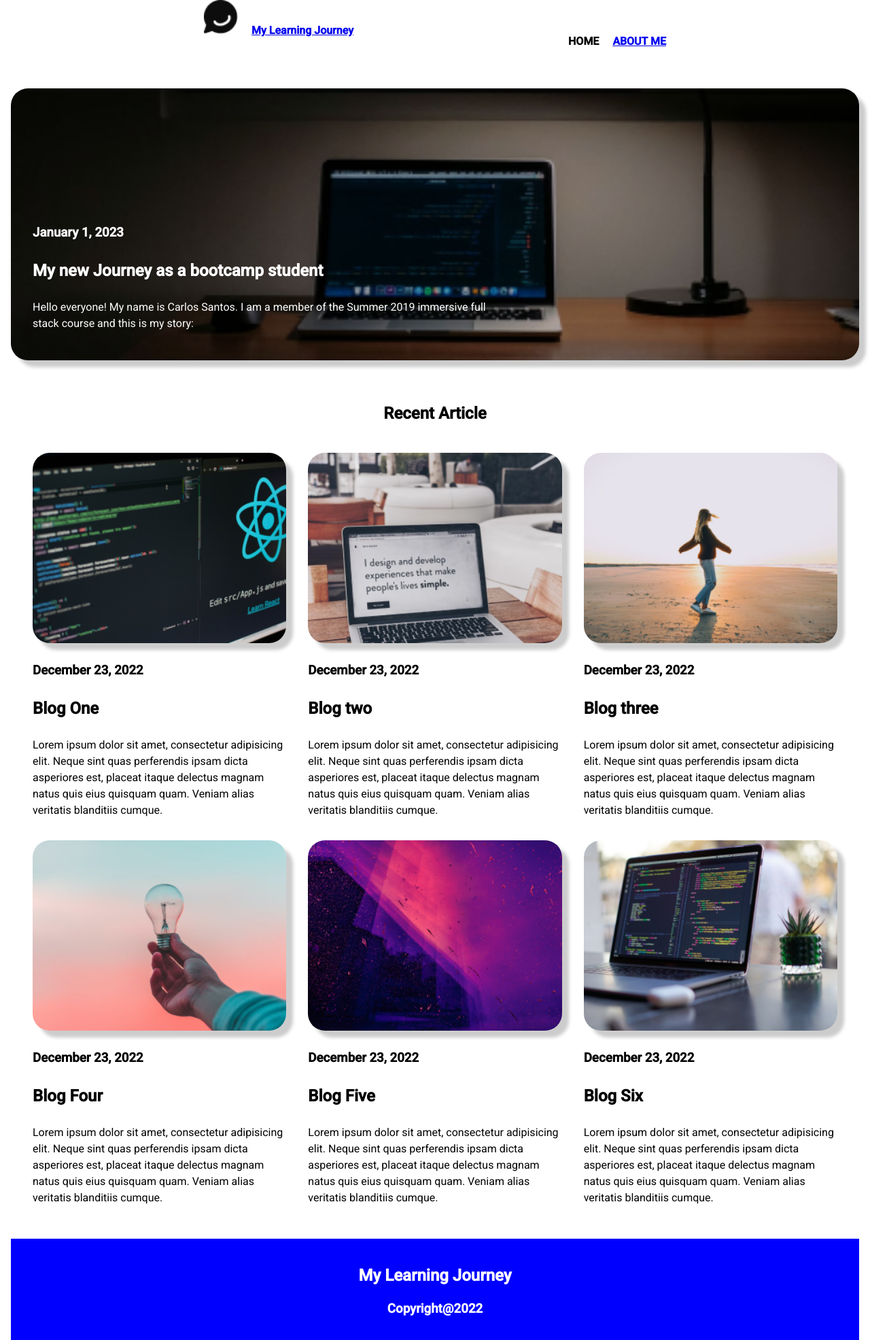
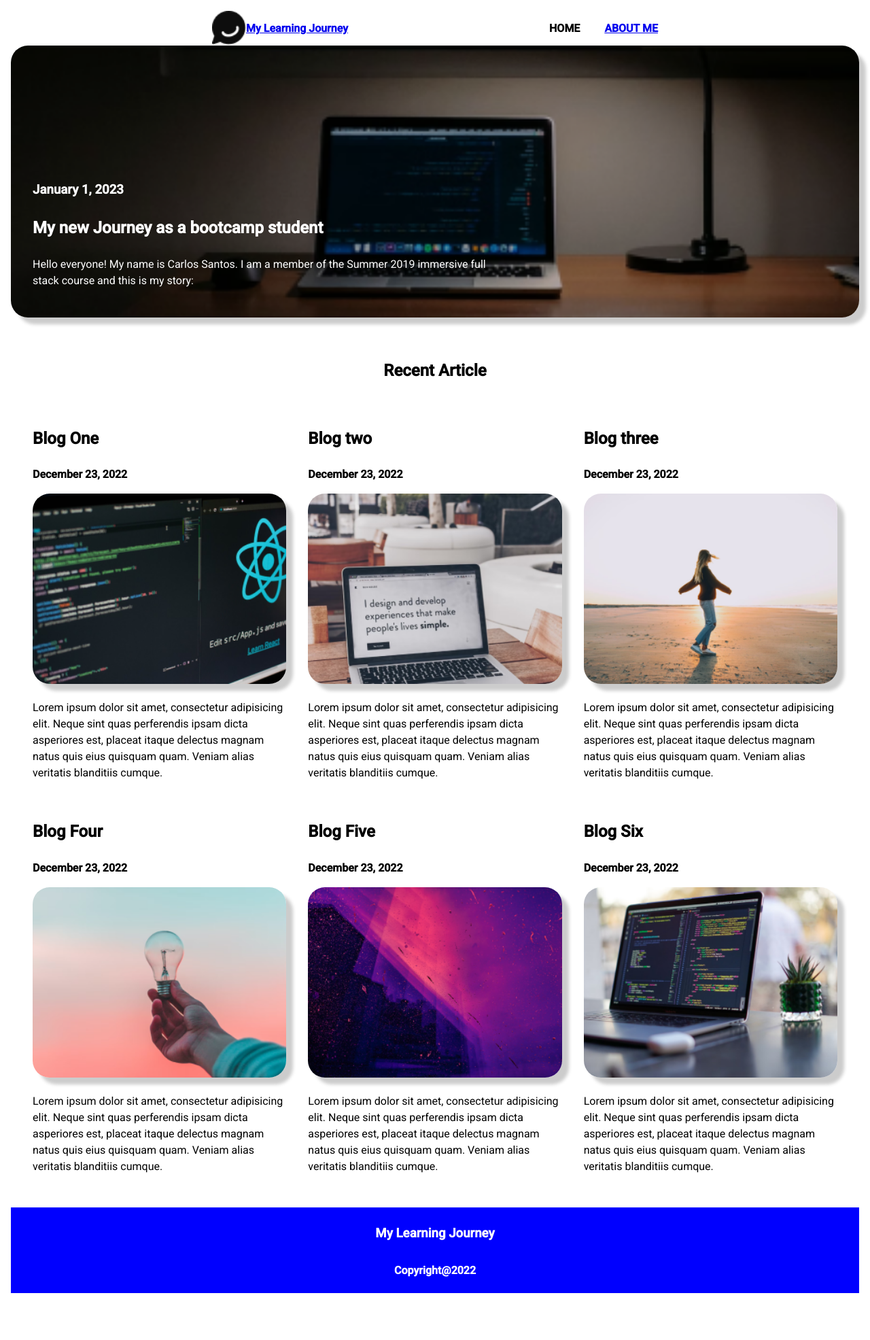
Before and after one commit to CarlosS9400/myportfolio, a plain HTML site: page index.html in a window 1280 px wide. Shown: the whole page at 68% size. After the commit the page ends 1902 px from the top, so only its background shows below. Drawn offline with Linux system fonts and the light colour scheme.

Commit message:
Add files via upload

```diff
--- a/index.css
+++ b/index.css
@@ -8,71 +8,26 @@ body {
     font-family: 'Roboto', sans-serif;
     padding-left: 1em;
     padding-right: 1em;
+    padding-top: 1em;
+    position: relative;
 }
 
 header {
-
-
-    display: grid;
-    grid-template-columns: 200px 2fr;
-    grid-template-areas:
-      "logo menu";
-    grid-gap: 0 1em;
-
-    position: relative;
-    margin-bottom: 60px;
-
+    display: flex;
+    justify-content: space-between;
 
 }
-.left {
 
-    grid-area: logo;
-}
+#logoArea {
 
-.right {
+   display: flex;
 
-    align-items: center;
-    justify-content: center;
-    grid-area: menu;
-
-    align-self: center;;
-
-    display: flex;
-    flex-direction: column;;
 }
 
 
 
-#menuImage {
-    width: 30%;
-}
-
-
-.hideMenu {
-    visibility: hidden;
-    display: none;
-    height: 0px;
-}
-
-.showMenu {
-
-
-    display: block;
-    visibility: visible;
-    background: lightblue;
-    opacity: 60%;
-    width: 200px;
-    height: 40px;
-    position: absolute;
-    top: 120px;
-    right: 0px;
-    z-index: 10000;
-    border-radius: 5%;
-
-
-
-
-
+.aboutme {
+    padding-left: 2em;
 }
 
 .locator h4 {
@@ -94,9 +49,13 @@ p {
     margin-bottom: 1em;
 }
 
+.project h2 {
+    margin-bottom: 0.3em;
+}
+
 h4{
     display: inline-block;
-    margin-left: 1em;
+
 }
 
 main {
@@ -171,8 +130,8 @@ footer {
     background: blue;
     color: white;
     text-align: center;
-    padding-top: 1em;
-    padding-bottom: 1em;
+    padding-top: 0.5em;
+    padding-bottom: 0.5em;
 
 }
 
@@ -191,26 +150,46 @@ footer {
 
 
 @media (min-width: 600px) {
+
+
+
     header {
         font-size: 1rem;
         display: flex;
         flex-direction: row;
         justify-content: space-evenly;
 
+
+
     }
 
 
 
-    #menuImage {
+    #menuImage,
+    #closeImage {
 
         display: none;
         height: 0px;
     }
 
+
+
+
+    .showMenu {
+
+        display: none;
+    }
+
+
+
     .bigScreen {
         display: block;
         visibility: visible;
     }
+
+
+
+
 
 
 
--- a/index.html
+++ b/index.html
@@ -15,22 +15,19 @@
 </head>
 <body>
     <header>
-        <div class="left">
+
+            <div id="logoArea">
                 <img class="logo" src="./images/journal-logo.png"/>
                 <h4 class="blog-title"><a href="./journey.html">My Learning Journey</a></h4>
             </div>
 
-        <div class="right">
-
-            <img id="menuImage" src="./images/menu-button-of-three-horizontal-lines.png"/>
-
-            <div class="hideMenu bigScreen" id="menu">
+            <div id="menu">
 
                     <h4 class="home">HOME</h4>
                     <h4 class="aboutme"><a href="./aboutme.html">ABOUT ME</a></h4>
             </div>
 
-        </div>
+
     </header>
 
     <main>
@@ -50,58 +47,64 @@
             <h2 class="recentArticle">Recent Article</h2>
 
             <div class="project">
+
+                <h2>Blog One</h2>
+                <h4>December 23, 2022</h4>
                 <img class="image image-project" src="./images/blog-image-01.png" alt=""/>
-                <h3>December 23, 2022</h3>
-                <h2>Blog One</h2>
                 <p>Lorem ipsum dolor sit amet, consectetur adipisicing elit. Neque sint quas perferendis ipsam dicta asperiores est, placeat itaque delectus magnam natus quis eius quisquam quam. Veniam alias veritatis blanditiis cumque.</p>
             </div>
 
             <div class="project">
+
+                <h2>Blog two</h2>
+                <h4>December 23, 2022</h4>
                 <img  class="image image-project" src="./images/blog-image-02.png" alt=""/>
-                <h3>December 23, 2022</h3>
-                <h2>Blog two</h2>
                 <p>Lorem ipsum dolor sit amet, consectetur adipisicing elit. Neque sint quas perferendis ipsam dicta asperiores est, placeat itaque delectus magnam natus quis eius quisquam quam. Veniam alias veritatis blanditiis cumque.</p>
             </div>
 
 
             <div class="project">
+
+                <h2>Blog three</h2>
+                <h4>December 23, 2022</h4>
                 <img class="image image-project" src="./images/blog-image-03.png" alt=""/>
-                <h3>December 23, 2022</h3>
-                <h2>Blog three</h2>
                 <p>Lorem ipsum dolor sit amet, consectetur adipisicing elit. Neque sint quas perferendis ipsam dicta asperiores est, placeat itaque delectus magnam natus quis eius quisquam quam. Veniam alias veritatis blanditiis cumque.</p>
             </div>
 
             <div class="project">
+
+                <h2>Blog Four</h2>
+                <h4>December 23, 2022</h4>
                 <img class="image image-project" src="./images/blog-image-04.png" alt=""/>
-                <h3>December 23, 2022</h3>
-                <h2>Blog Four</h2>
                 <p>Lorem ipsum dolor sit amet, consectetur adipisicing elit. Neque sint quas perferendis ipsam dicta asperiores est, placeat itaque delectus magnam natus quis eius quisquam quam. Veniam alias veritatis blanditiis cumque.</p>
             </div>
 
             <div class="project">
+
+                <h2>Blog Five</h2>
+                <h4>December 23, 2022</h4>
                 <img class="image image-project" src="./images/blog-image-05.png" alt=""/>
-                <h3>December 23, 2022</h3>
-                <h2>Blog Five</h2>
                 <p>Lorem ipsum dolor sit amet, consectetur adipisicing elit. Neque sint quas perferendis ipsam dicta asperiores est, placeat itaque delectus magnam natus quis eius quisquam quam. Veniam alias veritatis blanditiis cumque.</p>
             </div>
 
             <div class="project">
+
+                <h2>Blog Six</h2>
+                <h4>December 23, 2022</h4>
                 <img class="image image-project" src="./images/blog-image-06.png" alt=""/>
-                <h3>December 23, 2022</h3>
-                <h2>Blog Six</h2>
                 <p>Lorem ipsum dolor sit amet, consectetur adipisicing elit. Neque sint quas perferendis ipsam dicta asperiores est, placeat itaque delectus magnam natus quis eius quisquam quam. Veniam alias veritatis blanditiis cumque.</p>
             </div>
     </div>
 
     <footer>
-      <h2>My Learning Journey</h2>
-      <h3>Copyright@2022</h3>
+      <h3>My Learning Journey</h3>
+      <h4>Copyright@2022</h4>
 
     </footer>
 
 
-    <script src="index.js"></script>
 
 
-</<body>
+
+</body>
 </html>
--- a/index.js
+++ b/index.js
@@ -1,10 +1,18 @@
 const menuImage = document.getElementById("menuImage")
+const closeImage = document.getElementById("closeImage")
 const menu = document.getElementById("menu")
 
 
 
 menuImage.addEventListener("click", function(){
 
+    menu.classList.toggle("showMenu")
+    closeImage.style.display = "block"
+})
+
+closeImage.addEventListener("click", function(){
 
     menu.classList.toggle("showMenu")
+    menu.style.zIndex = 999999;
+    closeImage.style.display = "none"
 })
```
Also changed, not shown: aboutme.html (+23 -23 lines), journey.html (+25 -25 lines). Lines whose indentation alone changed are shown as unchanged.
